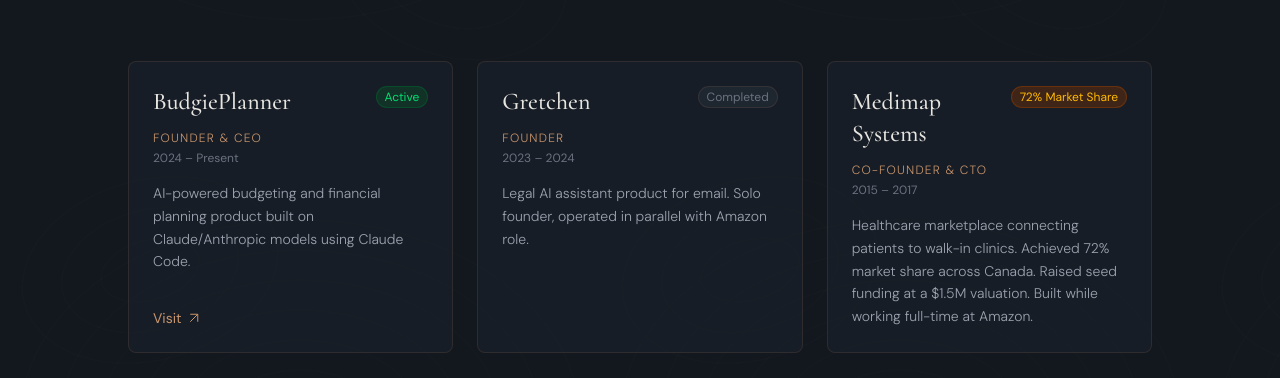
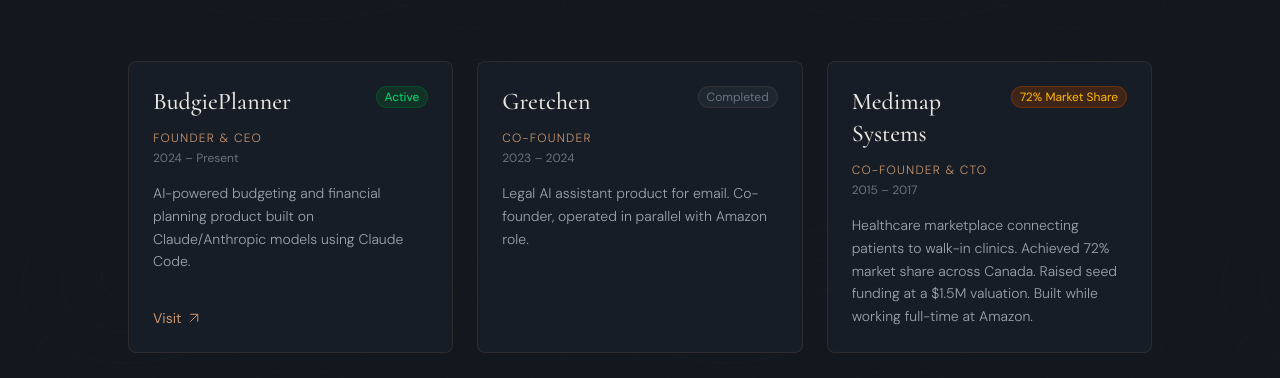
Before and after one commit to JonathanClark11/jonathanlewisclark.com, a Next.js app: page / in a window 1280 px wide. Shown: the part 2880-3258 px from the top of the page. Built offline with nearby package versions, Linux system fonts and the light colour scheme.

Commit message:
Correct Gretchen: co-founder, not solo founder

```diff
--- a/src/app/page.tsx
+++ b/src/app/page.tsx
@@ -382,10 +382,10 @@
   },
   {
     name: "Gretchen",
-    role: "Founder",
+    role: "Co-Founder",
     period: "2023 – 2024",
     description:
-      "Legal AI assistant product for email. Solo founder, operated in parallel with Amazon role.",
+      "Legal AI assistant product for email. Co-founder, operated in parallel with Amazon role.",
     tag: "Completed",
     tagColor: "bg-bg-tertiary text-text-muted border-border-subtle",
   },
```
Also changed, not shown: 1 other file (tests, documents, lock files or other folders).
